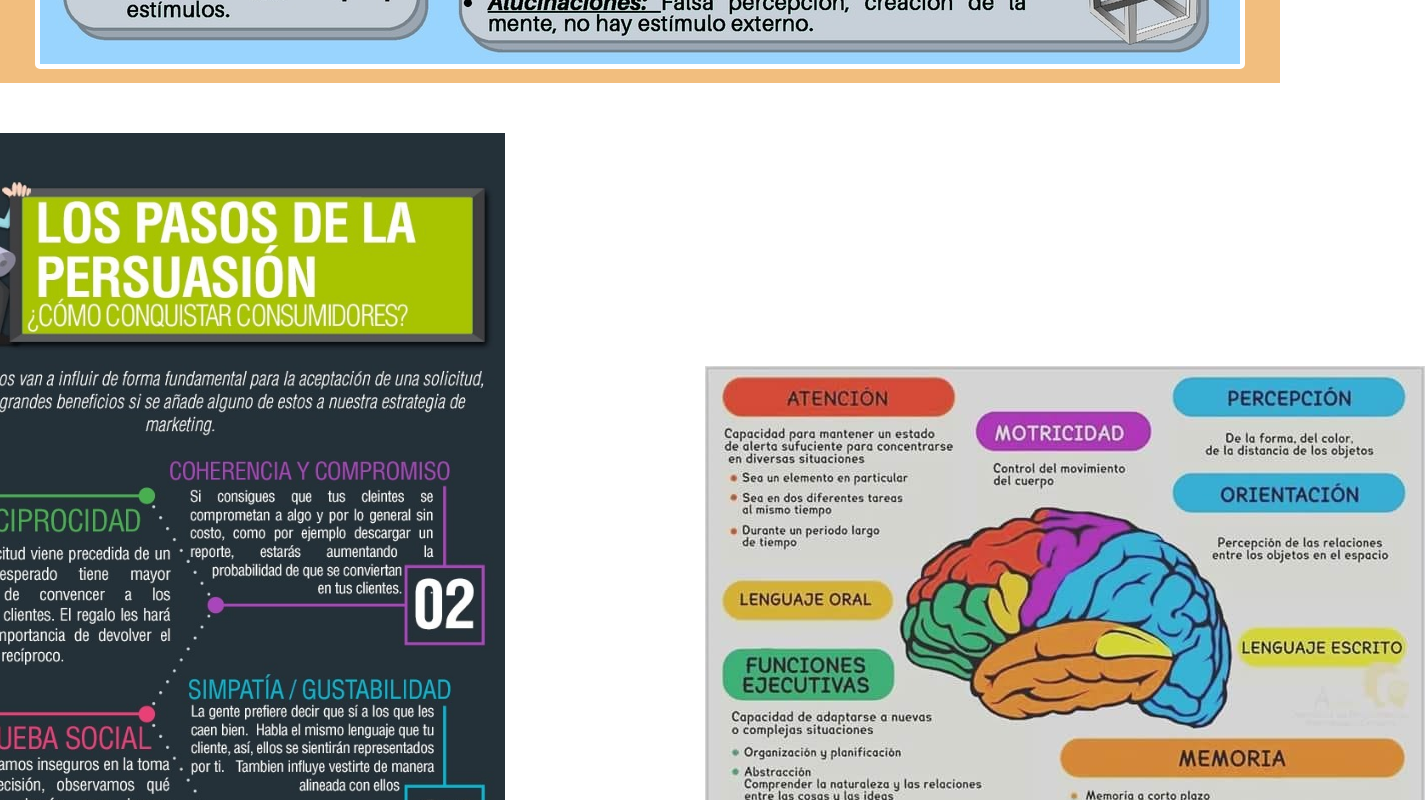
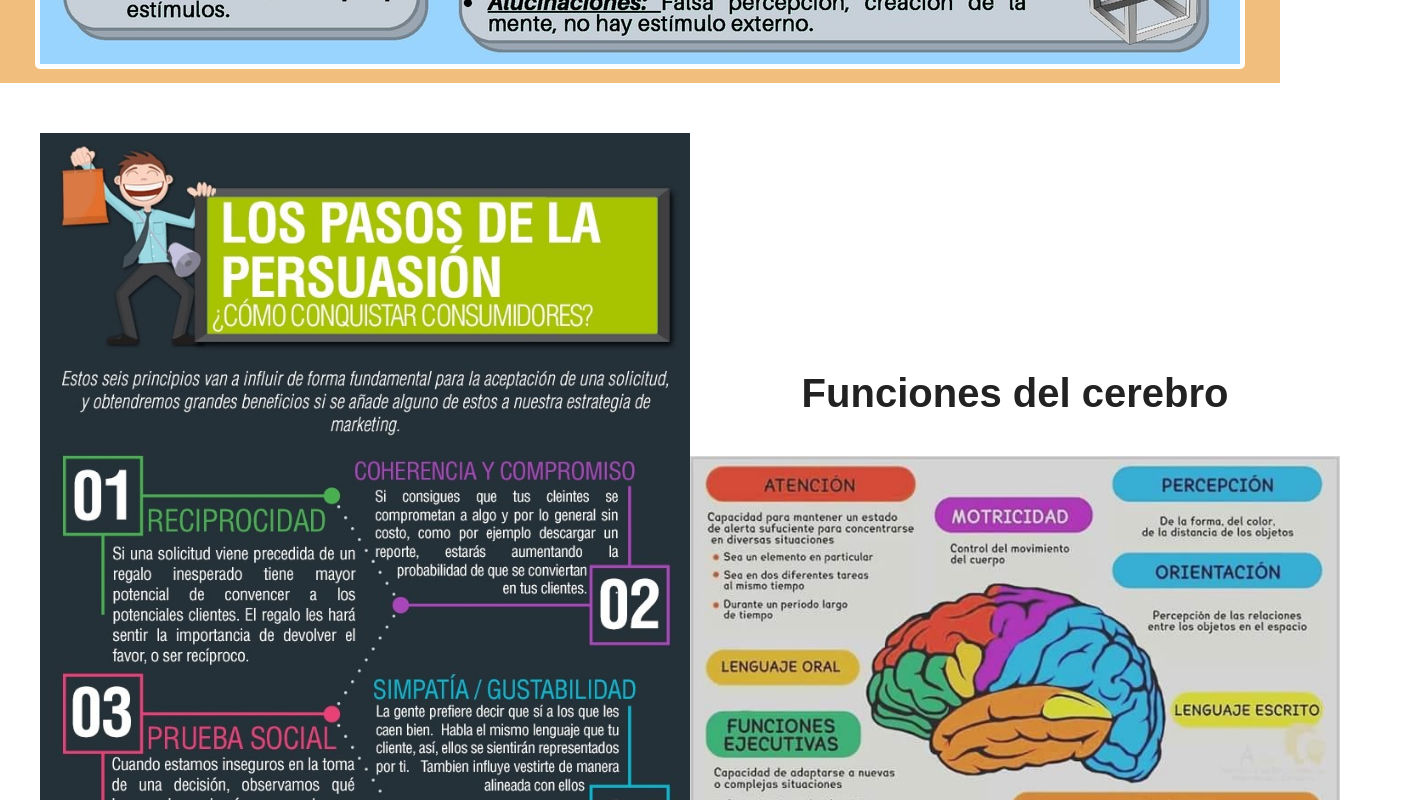
Before and after one commit to yaelglz/habilidades-blandas, a Vue app: page / in a window 1280 px wide. Shown: the part 4340-5140 px from the top of the page, 1425 px wide, since content can reach past the window. Built offline with nearby package versions, Linux system fonts and the light colour scheme.

Commit message:
Update styles and layout for mobile responsiveness

```diff
--- a/src/assets/main.css
+++ b/src/assets/main.css
@@ -142,6 +142,18 @@ p {
   margin-bottom: 50px;
 }
 
+.video-container video{
+  width: 70%;
+  /* Ajusta el ancho del video según tus necesidades */
+  height: auto;
+}
+
+.divider img{
+  width: 500px;
+  height: auto;
+  margin: 0 auto;
+  display: block;
+}
 .info1{
   margin-bottom: 50px;
 }
@@ -162,12 +174,24 @@ p {
 }
 
 .info-row{
-  display: flex;
-  flex-direction: row;
+  display: grid;
   justify-content: center;
   align-items: center;
   margin-bottom: 50px;
+  grid-template-columns: 1fr 1fr;
+  /*Espacio a la derecha*/
+  margin-right: 50px;
+  /*Espacio a la izquierda*/
+  margin-left: 150px;
+}
 
+.info-row p{
+  font-weight: bold;
+  font-size: 40px;
+}
+
+.info-row img {
+  width: 650px;
 }
 
 /* Estilos para moviles */
@@ -289,4 +313,49 @@ p {
     color: #222;
     padding: 10px;
   }
+
+  .container-vid {
+    grid-template-columns: 1fr;
+  }
+
+  .video-container video {
+    width: 90%;
+  }
+
+  .divider img {
+    width: 100%;
+  }
+
+  .info-row img {
+    width: 100%;
+    max-width: 70%; /* Ajustado para un tamaño más adecuado en móviles */
+    /*Alinear al centro*/
+    margin-left: auto;
+    margin-right: auto;
+
+  }
+
+  .info1 img {
+    width: 100%;
+    max-width: 90%; /* Ajustado para un tamaño más adecuado en móviles */
+    /*Alinear al centro*/
+    margin-left: auto;
+    margin-right: auto;
+  }
+
+  .info2 img {
+    width: 100%;
+    max-width: 90%; /* Ajustado para un tamaño más adecuado en móviles */
+    /*Alinear al centro*/
+    margin-left: auto;
+    margin-right: auto;
+  }
+
+  .info-row {
+    display: flex;
+    flex-direction: column;
+    align-items: center;
+    margin-left: auto;
+    margin-right: auto;
+  }
 }
--- a/src/components/Inicio.vue
+++ b/src/components/Inicio.vue
@@ -23,29 +23,32 @@
   </div>
   <div class="container-vid">
     <div class="video-container">
-      <video controls style="width: 70%; height: auto;">
+      <video controls>
         <source src="../../src/assets/Video1.mp4" type="video/mp4" />
       </video>
     </div>
     <div class="divider">
-      <img src="../assets/Tips.png" alt="" style="width: 500px; height: auto; margin: 0 auto; display: block;">
+      <img src="../assets/Tips.png" alt="">
     </div>
     <div class="video-container">
-      <video controls style="width: 70%; height: auto;">
+      <video controls>
         <source src="../../src/assets/Video2.mp4" type="video/mp4" />
       </video>
     </div>
   </div>
   <div>
     <div class="info1">
-      <img src="../assets/Info1.jpeg" width="900"/>
+      <img src="../assets/Info1.jpeg" width="900" />
     </div>
     <div class="info2">
       <img src="../assets/Info2.jpeg" />
     </div>
     <div class="info-row">
-      <img src="../assets/Info3.jpeg" alt="" width="650" style="margin-right: 200px;" />
-      <img src="../assets/Info4.jpeg" />
+      <img src="../assets/Info3.jpeg" alt=""/>
+      <div>
+        <p>Funciones del cerebro</p>
+        <img src="../assets/Info4.jpeg" />
+      </div>
     </div>
   </div>
 </template>
```
